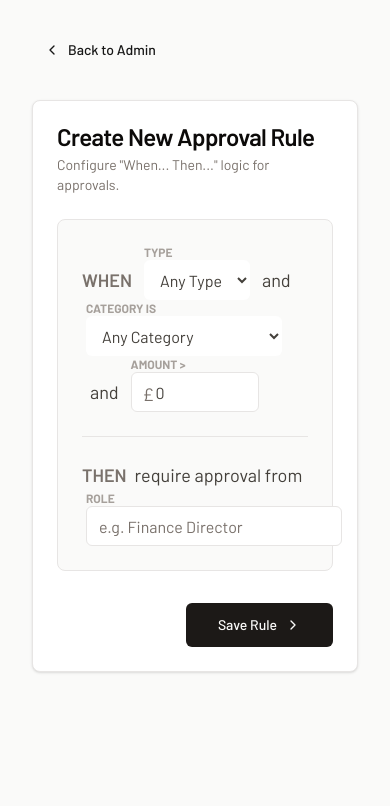
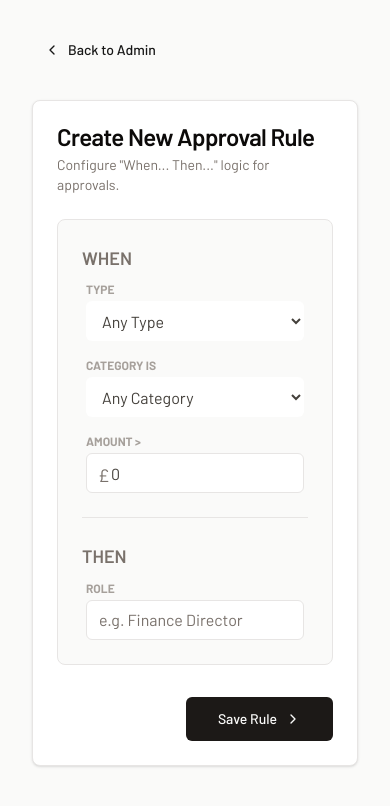
Before and after one commit to kanwarsx-prog/SpendApprovals, a Next.js app: page /admin/rules/new in a window 390 px wide. Shown: the top 806 px of the page. Built offline with nearby package versions, Linux system fonts and the light colour scheme.

Commit message:
Fix Admin UI text duplication and Rule Builder mobile overflow

```diff
--- a/components/rule-builder.tsx
+++ b/components/rule-builder.tsx
@@ -58,13 +58,13 @@ export function RuleBuilder() {
                 <form onSubmit={handleSubmit(onSubmit)} className="space-y-8">
 
                     <div className="bg-stone-50 p-6 rounded-lg border border-stone-200 text-lg leading-relaxed text-stone-700">
-                        <span className="font-semibold text-stone-500 mr-2">WHEN</span>
+                        <span className="font-semibold text-stone-500 mr-2 block sm:inline mb-2 sm:mb-0">WHEN</span>
 
-                        <div className="inline-block mx-1">
-                            <label className="text-xs font-bold text-stone-400 block">TYPE</label>
+                        <div className="block sm:inline-block mx-1 mb-4 sm:mb-0">
+                            <label className="text-xs font-bold text-stone-400 block mb-1">TYPE</label>
                             <select
                                 {...register("expenseType")}
-                                className="h-10 rounded-md border-stone-300 bg-white px-3 py-1 text-base focus:ring-2 focus:ring-stone-900"
+                                className="w-full sm:w-auto h-10 rounded-md border-stone-300 bg-white px-3 py-1 text-base focus:ring-2 focus:ring-stone-900"
                             >
                                 <option value="Any">Any Type</option>
                                 <option value="OPEX">OPEX</option>
@@ -72,13 +72,13 @@ export function RuleBuilder() {
                             </select>
                         </div>
 
-                        <span className="mx-2">and</span>
+                        <span className="mx-2 hidden sm:inline">and</span>
 
-                        <div className="inline-block mx-1">
-                            <label className="text-xs font-bold text-stone-400 block">CATEGORY IS</label>
+                        <div className="block sm:inline-block mx-1 mb-4 sm:mb-0">
+                            <label className="text-xs font-bold text-stone-400 block mb-1">CATEGORY IS</label>
                             <select
                                 {...register("category")}
-                                className="h-10 rounded-md border-stone-300 bg-white px-3 py-1 text-base focus:ring-2 focus:ring-stone-900"
+                                className="w-full sm:w-auto h-10 rounded-md border-stone-300 bg-white px-3 py-1 text-base focus:ring-2 focus:ring-stone-900"
                             >
                                 <option value="Any">Any Category</option>
                                 <option value="Port Operations">Port Operations</option>
@@ -92,31 +92,31 @@ export function RuleBuilder() {
                             </select>
                         </div>
 
-                        <span className="mx-2">and</span>
+                        <span className="mx-2 hidden sm:inline">and</span>
 
-                        <div className="inline-block mx-1">
-                            <label className="text-xs font-bold text-stone-400 block">AMOUNT &gt;</label>
+                        <div className="block sm:inline-block mx-1 mb-4 sm:mb-0">
+                            <label className="text-xs font-bold text-stone-400 block mb-1">AMOUNT &gt;</label>
                             <div className="relative">
                                 <span className="absolute left-3 top-2 text-stone-500">£</span>
                                 <Input
                                     type="number"
                                     {...register("minAmount")}
-                                    className="pl-6 w-32 inline-block h-10 text-base"
+                                    className="pl-6 w-full sm:w-32 block sm:inline-block h-10 text-base"
                                 />
                             </div>
                         </div>
 
                         <div className="my-6 border-t border-stone-200" />
 
-                        <span className="font-semibold text-stone-500 mr-2">THEN</span>
-                        <span>require approval from</span>
+                        <span className="font-semibold text-stone-500 mr-2 block sm:inline mb-2 sm:mb-0">THEN</span>
+                        <span className="hidden sm:inline">require approval from</span>
 
-                        <div className="inline-block mx-1">
-                            <label className="text-xs font-bold text-stone-400 block">ROLE</label>
+                        <div className="block sm:inline-block mx-1">
+                            <label className="text-xs font-bold text-stone-400 block mb-1">ROLE</label>
                             <Input
                                 placeholder="e.g. Finance Director"
                                 {...register("requiredRole", { required: true })}
-                                className="w-64 inline-block h-10 text-base"
+                                className="w-full sm:w-64 block sm:inline-block h-10 text-base"
                             />
                         </div>
                     </div>
```
